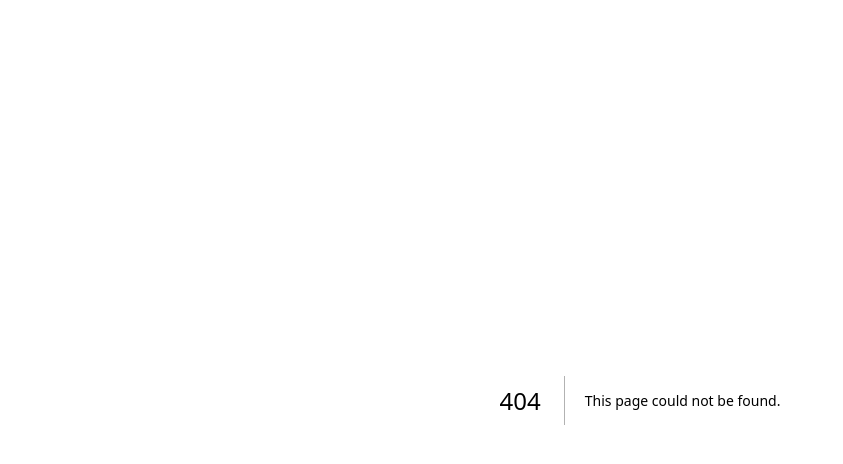
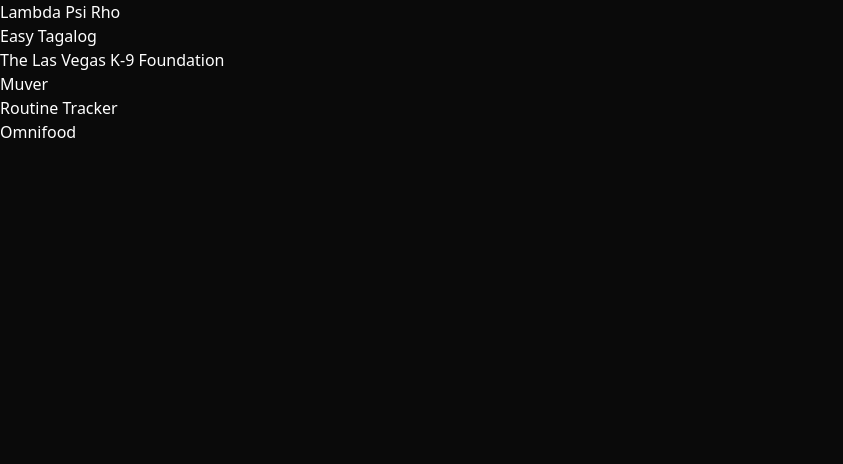
Before and after one commit to keanu-a/keanualoua-site, a Next.js app: page /projects in a window 1280 px wide. Before the commit this address had no page. Shown: the top 464 px of the page, without its empty margins (0-843 px from the left). Built offline with nearby package versions, Linux system fonts and the light colour scheme; a web font is replaced by a local one.

Commit message:
Added project page

```diff
--- /dev/null
+++ b/src/app/projects/page.tsx
@@ -0,0 +1,74 @@
+import { Project } from '@/types/project';
+
+const projects: Project[] = [
+  {
+    projectName: 'Lambda Psi Rho',
+    year: 2025,
+    bgImage: '/',
+    techStack: ['TypeScript', 'React.js', 'Shadcn'],
+    desc: 'The website for a fraternity that seeks to bring out the excellence among men with three pillars: Leadership, Pride, and Respect',
+    github: 'https://github.com/keanu-a/lpr-website',
+  },
+  {
+    projectName: 'Easy Tagalog',
+    year: 2024,
+    bgImage: '/projects/easytagalog.png',
+    techStack: [
+      'TypeScript',
+      'React.js',
+      'Shadcn',
+      'Java',
+      'Spring Boot',
+      'PostgreSQL',
+    ],
+    desc: 'Learning Tagalog has never been easier with vocabulary, grammar, and even Filipino fulture',
+    github: 'https://github.com/Easy-Tagalog',
+  },
+  {
+    projectName: 'The Las Vegas K-9 Foundation',
+    year: 2023,
+    bgImage: '/projects/lvk9f.png',
+    techStack: ['TypeScript', 'React.js', 'Stripe'],
+    desc: 'Uplifting all dogs and owners to grow and thrive, and to make Las Vegas a hub for canine events',
+    github: 'https://github.com/keanu-a/the-lvk9f',
+    link: 'https://www.lasvegask9foundation.org/about-us',
+  },
+  {
+    projectName: 'Muver',
+    year: 2023,
+    bgImage: '/projects/muver.png',
+    techStack: ['TypeScript', 'React.js', 'Express.js', 'MongoDB'],
+    desc: 'Need help with moving? Hire someone easily. Need quick money? Become a mover!',
+    github: 'https://github.com/Uber-for-Moving-Trucks/muver',
+  },
+  {
+    projectName: 'Routine Tracker',
+    year: 2023,
+    bgImage: '/projects/routine-tracker.png',
+    techStack: ['TypeScript', 'React.js'],
+    desc: 'Track habits to create routines that you will never forget with reminders',
+    github: 'https://github.com/keanu-a/routine-tracker',
+    link: 'https://simple-routine-tracker.vercel.app/',
+  },
+  {
+    projectName: 'Omnifood',
+    year: 2022,
+    bgImage: '/projects/omnifood.png',
+    techStack: ['JavaScript'],
+    desc: 'An online course project that showed real world UI/UX and functionality to deliver a beautiful landing page',
+    github: 'https://github.com/keanu-a/web-dev/tree/main/Omnifood',
+    link: 'https://omnifood-keanu.netlify.app/',
+  },
+];
+
+export default function Projects() {
+  return (
+    <div>
+      {projects.map((project, idx) => (
+        <div key={idx}>
+          <h1>{project.projectName}</h1>
+        </div>
+      ))}
+    </div>
+  );
+}
--- a/src/components/MainNav.tsx
+++ b/src/components/MainNav.tsx
@@ -12,6 +12,10 @@ const navLinks: { text: string; href: string }[] = [
   {
     text: 'CREATIVE',
     href: '/',
+  },
+  {
+    text: 'PROJECTS',
+    href: '/projects',
   },
 ];
 
```
